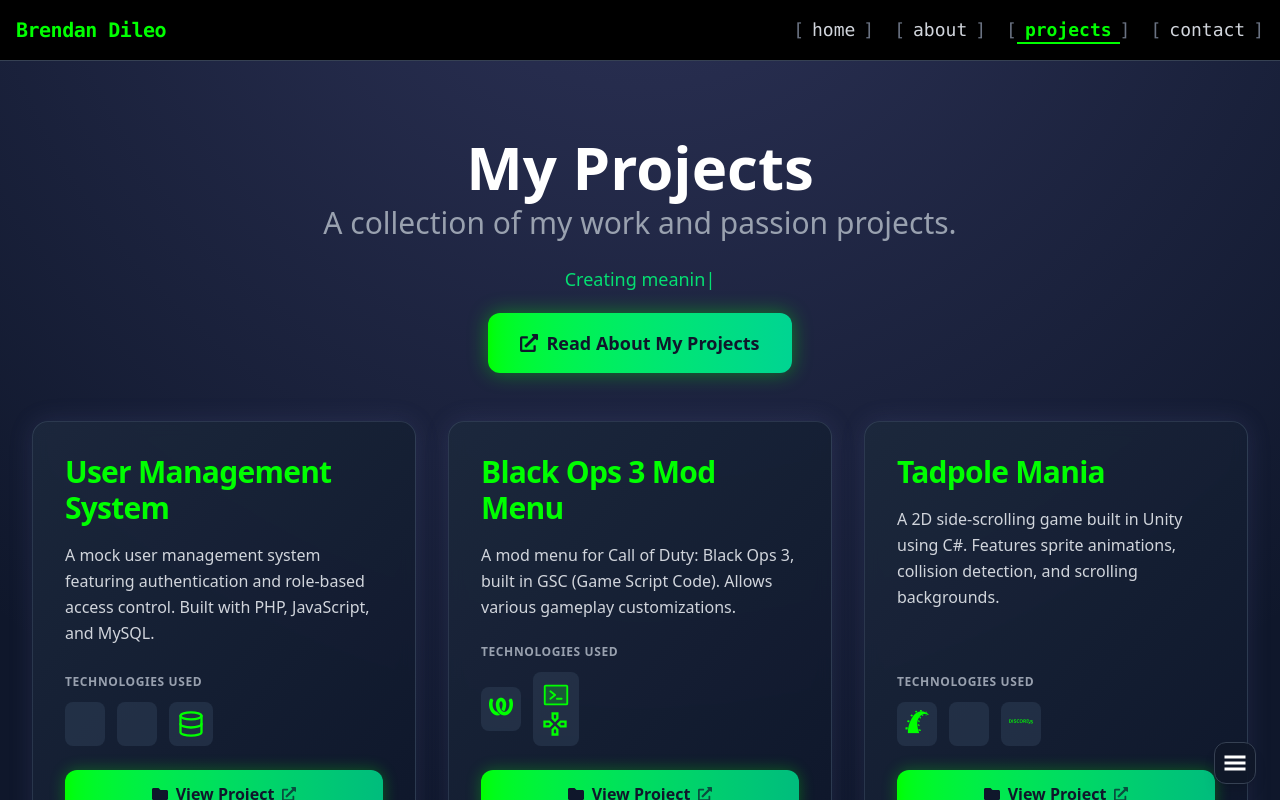
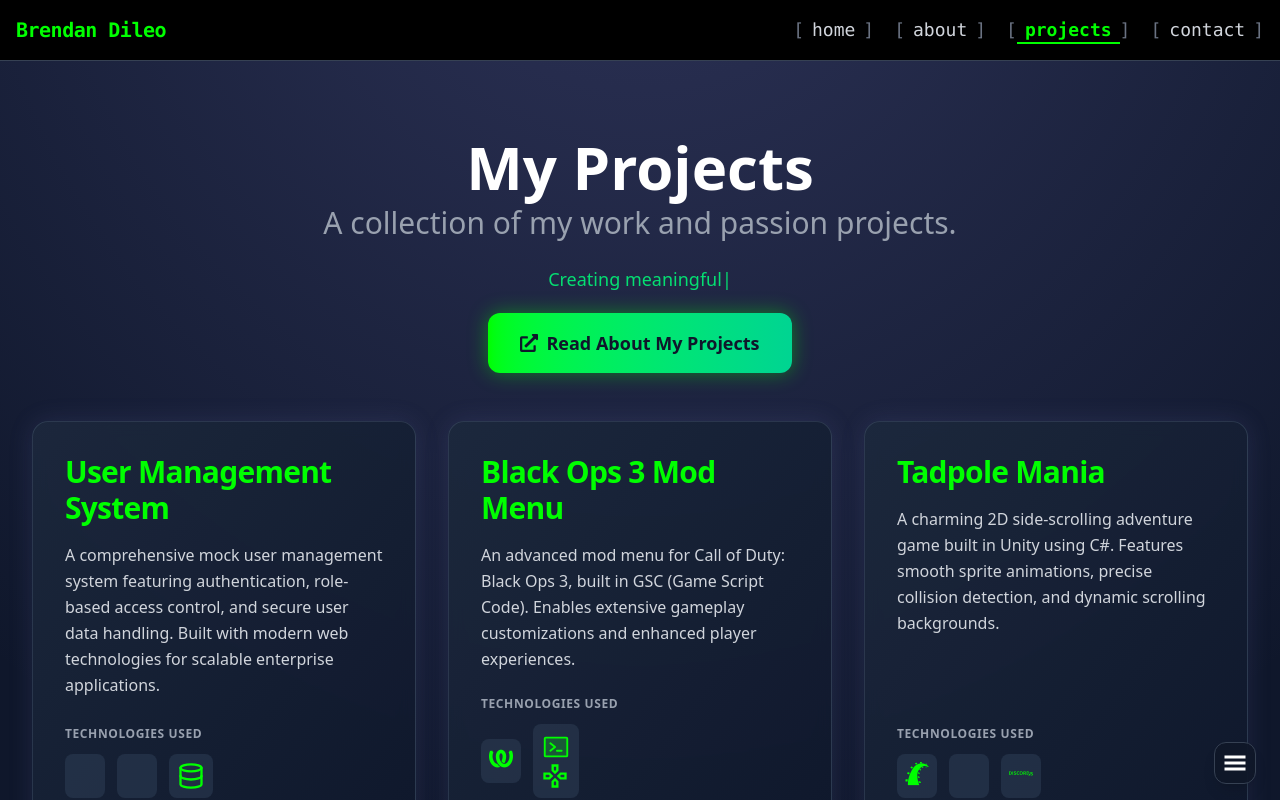
Before and after one commit to brendanddev/brendans-website, a React (Vite) app in the folder frontend/: page /projects in a window 1280 px wide. Shown: the top 800 px of the page. Built offline with nearby package versions, Linux system fonts and the light colour scheme.

Commit message:
Update project data to be more comprehensive for projects expansion

```diff
--- a/frontend/src/projectData.jsx
+++ b/frontend/src/projectData.jsx
@@ -13,53 +13,160 @@
 
 export const projectData = [
     {
+        id: 1,
         title: "User Management System",
-        desc: "A mock user management system featuring authentication and role-based access control. Built with PHP, JavaScript, and MySQL.",
+        desc: "A comprehensive mock user management system featuring authentication, role-based access control, and secure user data handling. Built with modern web technologies for scalable enterprise applications.",
+        longDesc: "This project demonstrates full-stack development capabilities with a focus on security and user experience. Features include user registration, login/logout functionality, role-based permissions, admin dashboard, and secure data storage. The system showcases best practices in web development including input validation, SQL injection prevention, and responsive design.",
         icons: ["devicon-php-plain", "devicon-javascript-plain"],
         extraIcon: <Database size={28} />,
-        link: "https://github.com/brendanddev/Full-Stack-Mock-User-Management-System"
+        link: "https://github.com/brendanddev/Full-Stack-Mock-User-Management-System",
+        category: "web",
+        difficulty: "intermediate",
+        completionDate: "2024",
+        technologies: ["PHP", "JavaScript", "MySQL", "HTML/CSS", "Bootstrap"],
+        features: ["User Authentication", "Role-based Access Control", "Admin Dashboard", "Secure Data Storage", "Responsive Design"],
+        status: "completed",
+        demoLink: null
     },
     {
+        id: 2,
         title: "Black Ops 3 Mod Menu",
-        desc: "A mod menu for Call of Duty: Black Ops 3, built in GSC (Game Script Code). Allows various gameplay customizations.",
+        desc: "An advanced mod menu for Call of Duty: Black Ops 3, built in GSC (Game Script Code). Enables extensive gameplay customizations and enhanced player experiences.",
+        longDesc: "This project showcases reverse engineering and game modification skills. The mod menu includes features like weapon modifications, player enhancements, visual effects, and custom game modes. Built using GSC scripting language and integrated with the game's engine for seamless functionality.",
         icons: ["devicon-cplusplus-plain"],
         extraIcon: [
             <PiTerminalWindowDuotone size={30} />,
             <MdOutlineGamepad size={28} />
         ],
-
-        link: "https://github.com/brendanddev/Black-Ops-3-GSC-Mod-Menu"
+        link: "https://github.com/brendanddev/Black-Ops-3-GSC-Mod-Menu",
+        category: "game",
+        difficulty: "advanced",
+        completionDate: "2023",
+        technologies: ["GSC", "Game Modding", "Reverse Engineering"],
+        features: ["Weapon Modifications", "Player Enhancements", "Custom Game Modes", "Visual Effects", "Multiplayer Support"],
+        status: "completed",
+        demoLink: null
     },
     {
+        id: 3,
         title: "Tadpole Mania",
-        desc: "A 2D side-scrolling game built in Unity using C#. Features sprite animations, collision detection, and scrolling backgrounds.",
+        desc: "A charming 2D side-scrolling adventure game built in Unity using C#. Features smooth sprite animations, precise collision detection, and dynamic scrolling backgrounds.",
+        longDesc: "Tadpole Mania is a complete game development project that demonstrates proficiency in Unity game engine and C# programming. The game includes character movement, enemy AI, power-ups, scoring system, and multiple levels with increasing difficulty. Features polished graphics and smooth gameplay mechanics.",
         icons: ["devicon-csharp-plain", "devicon-unity-plain", "devicon-godot-plain"],
-        link: "https://github.com/brendanddev/Tadpole-Mania-Unity-Game"
+        link: "https://github.com/brendanddev/Tadpole-Mania-Unity-Game",
+        category: "game",
+        difficulty: "intermediate",
+        completionDate: "2023",
+        technologies: ["Unity", "C#", "Game Development", "Sprite Animation", "Physics Engine"],
+        features: ["2D Side-scrolling", "Character Animation", "Enemy AI", "Power-ups", "Multiple Levels", "Scoring System"],
+        status: "completed",
+        demoLink: null
     },
     {
+        id: 4,
         title: "Black Ops 1 Camo Pack",
-        desc: "A custom camo pack for Call of Duty: Black Ops 1, using Photoshop/GIMP and game asset conversion tools.",
+        desc: "A comprehensive custom camo pack for Call of Duty: Black Ops 1, created using Photoshop/GIMP and game asset conversion tools for enhanced visual appeal.",
+        longDesc: "This project demonstrates digital art and game asset creation skills. The camo pack includes multiple custom camouflage patterns, weapon skins, and visual enhancements. Created using professional design software and optimized for game performance while maintaining visual quality.",
         icons: ["devicon-photoshop-plain", "devicon-gimp-plain"],
         extraIcon: <FaPaintBrush size={28}/>,
-        link: "https://github.com/brendanddev/Black-Ops-1-Camo-Pack"
+        link: "https://github.com/brendanddev/Black-Ops-1-Camo-Pack",
+        category: "design",
+        difficulty: "intermediate",
+        completionDate: "2022",
+        technologies: ["Photoshop", "GIMP", "Digital Art", "Game Asset Creation", "Texture Design"],
+        features: ["Custom Camouflage Patterns", "Weapon Skins", "Visual Enhancements", "Performance Optimized", "Multiple Variants"],
+        status: "completed",
+        demoLink: null
     },
     {
+        id: 5,
         title: "FAQ Discord Chat Bot",
-        desc: "An intelligent FAQ Discord bot that responds to user queries using fuzzy matching and heuristic techniques.",
+        desc: "An intelligent FAQ Discord bot that responds to user queries using advanced fuzzy matching and heuristic techniques for natural conversation flow.",
+        longDesc: "This AI-powered Discord bot demonstrates natural language processing and chatbot development skills. The bot uses fuzzy string matching, keyword recognition, and contextual understanding to provide accurate responses to user questions. Features include learning capabilities, customizable responses, and integration with Discord's API.",
         icons: ["devicon-python-plain"],
         extraIcon: [
             <PiFilePyThin size={28} />,
             <FaRobot size={28} />
         ],
-        link: "https://github.com/brendanddev/FAQ-Bot"
+        link: "https://github.com/brendanddev/FAQ-Bot",
+        category: "ai",
+        difficulty: "intermediate",
+        completionDate: "2024",
+        technologies: ["Python", "Discord API", "Natural Language Processing", "Fuzzy Matching", "Chatbot Development"],
+        features: ["Intelligent Q&A", "Fuzzy String Matching", "Contextual Responses", "Discord Integration", "Learning Capabilities"],
+        status: "completed",
+        demoLink: null
     },
     {
+        id: 6,
         title: "Minecraft Sword Mod",
-        desc: "A custom Minecraft mod in Java using the Forge Modding API. Adds a unique sword with abilities, new weapon mechanics, and item registration.",
+        desc: "A sophisticated Minecraft mod in Java using the Forge Modding API. Adds unique swords with special abilities, new weapon mechanics, and comprehensive item registration.",
+        longDesc: "This Minecraft modding project showcases Java programming and game modification expertise. The mod introduces custom swords with unique abilities, special effects, and new gameplay mechanics. Built using the Forge modding framework with proper item registration, crafting recipes, and integration with Minecraft's systems.",
         icons: ["devicon-java-plain", "devicon-json-plain"],
         extraIcon: <Boxes size={28} />,
-        link: "_blank"
+        link: "https://github.com/brendanddev/Minecraft-Sword-Mod",
+        category: "game",
+        difficulty: "advanced",
+        completionDate: "2023",
+        technologies: ["Java", "Forge Modding API", "Minecraft Development", "Game Mechanics", "Item Creation"],
+        features: ["Custom Swords", "Special Abilities", "New Weapon Mechanics", "Crafting Recipes", "Minecraft Integration"],
+        status: "completed",
+        demoLink: null
     }
 ];
 
+// Enhanced category data with better organization
+export const projectCategories = {
+    all: {
+        name: "All Projects",
+        icon: "FaFolder",
+        color: "from-slate-500 to-slate-600",
+        count: projectData.length
+    },
+    web: {
+        name: "Web Development",
+        icon: "FaCode",
+        color: "from-blue-500 to-cyan-500",
+        count: projectData.filter(p => p.category === "web").length
+    },
+    game: {
+        name: "Game Development",
+        icon: "FaGamepad",
+        color: "from-purple-500 to-pink-500",
+        count: projectData.filter(p => p.category === "game").length
+    },
+    ai: {
+        name: "AI & Bots",
+        icon: "FaRobot",
+        color: "from-green-500 to-emerald-500",
+        count: projectData.filter(p => p.category === "ai").length
+    },
+    design: {
+        name: "Design & Art",
+        icon: "FaPalette",
+        color: "from-orange-500 to-red-500",
+        count: projectData.filter(p => p.category === "design").length
+    },
+    data: {
+        name: "Data & Systems",
+        icon: "FaDatabase",
+        color: "from-indigo-500 to-purple-500",
+        count: projectData.filter(p => p.category === "data").length
+    }
+};
+
+// Difficulty levels for filtering
+export const difficultyLevels = {
+    beginner: { name: "Beginner", color: "from-green-400 to-green-600" },
+    intermediate: { name: "Intermediate", color: "from-yellow-400 to-yellow-600" },
+    advanced: { name: "Advanced", color: "from-red-400 to-red-600" }
+};
+
+// Project status options
+export const projectStatus = {
+    completed: { name: "Completed", color: "from-green-400 to-green-600" },
+    inProgress: { name: "In Progress", color: "from-yellow-400 to-yellow-600" },
+    planned: { name: "Planned", color: "from-blue-400 to-blue-600" }
+};
+
 export default projectData;
```
